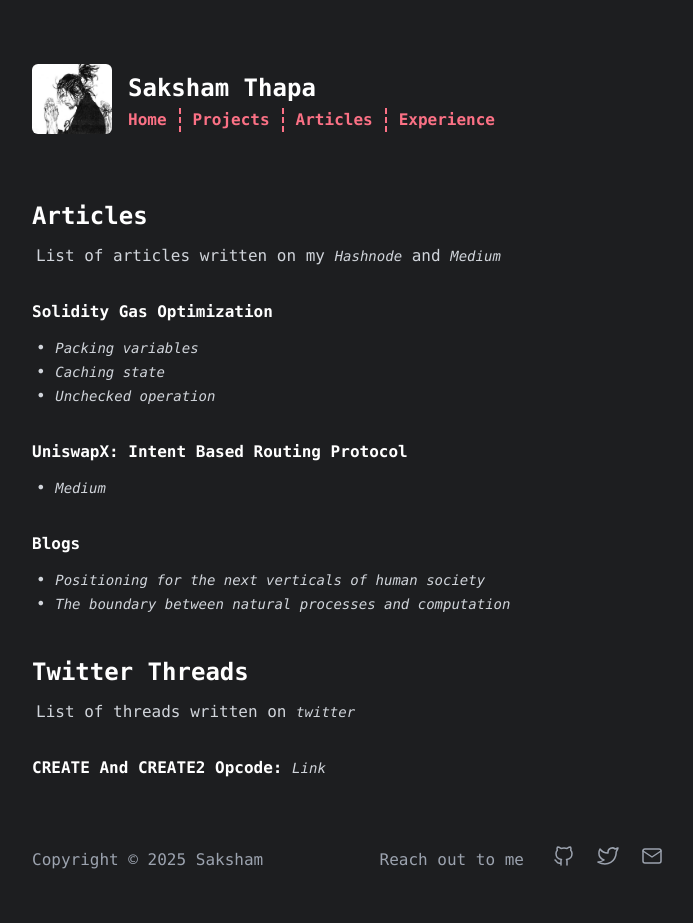
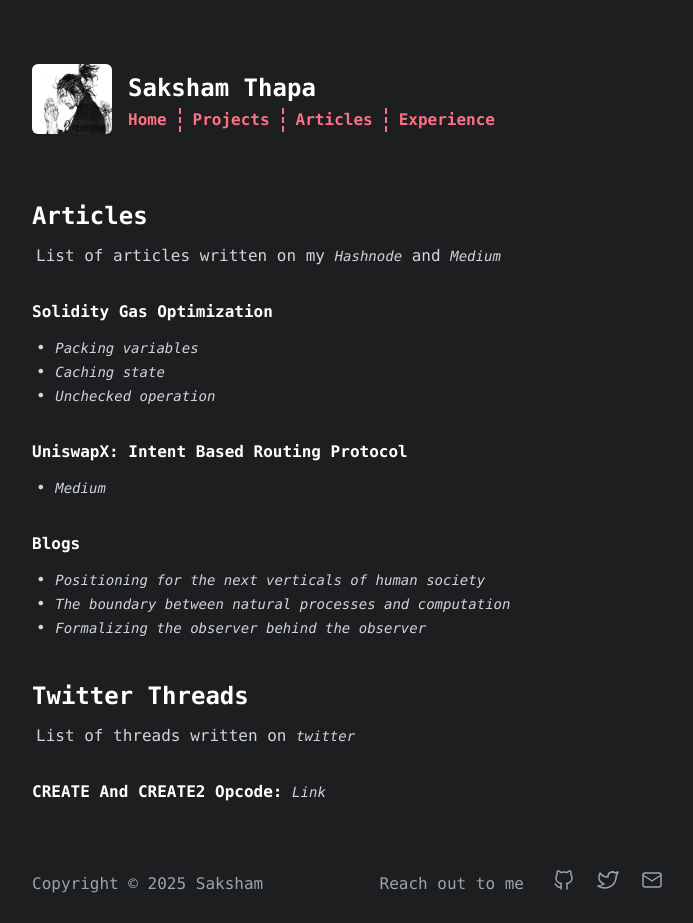
Before and after one commit to Saksham010/portfolio-website, a React (Vite) app: page /article in a window 1280 px wide. Shown: the whole page, without its empty margins (288-981 px from the left). Before the commit the page ends 899 px from the top, so only its background shows below. Built offline with nearby package versions, Linux system fonts and the light colour scheme.

Commit message:
Add new article link to the article list

```diff
--- a/src/routes/article.jsx
+++ b/src/routes/article.jsx
@@ -43,6 +43,10 @@ export default function Article() {
                         <li>&#8226; <a href="https://ouranostheos.blogspot.com/2025/11/the-boundary-between-natural-processes.html"  target="_blank" className="hover:cursor-pointer hover:underline hover:text-rose-400 text-sm italic">The boundary between natural processes and computation</a></li>
 
                     </ul>
+                    <ul>
+                        <li>&#8226; <a href="https://ouranostheos.blogspot.com/2025/12/formalizing-observer-behind-observer.html"  target="_blank" className="hover:cursor-pointer hover:underline hover:text-rose-400 text-sm italic">Formalizing the observer behind the observer</a></li>
+
+                    </ul>
             </p>
         </div>
         <div className="w-3/6 mx-auto mt-10">
```
